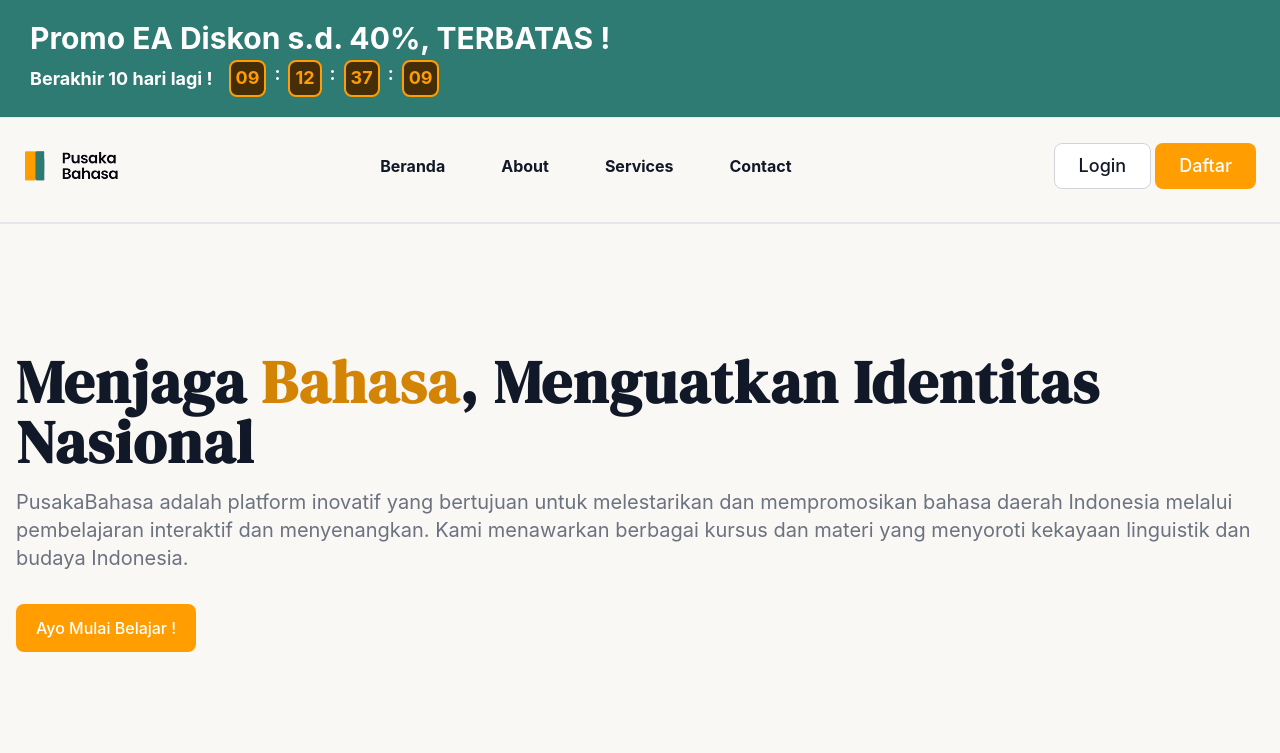
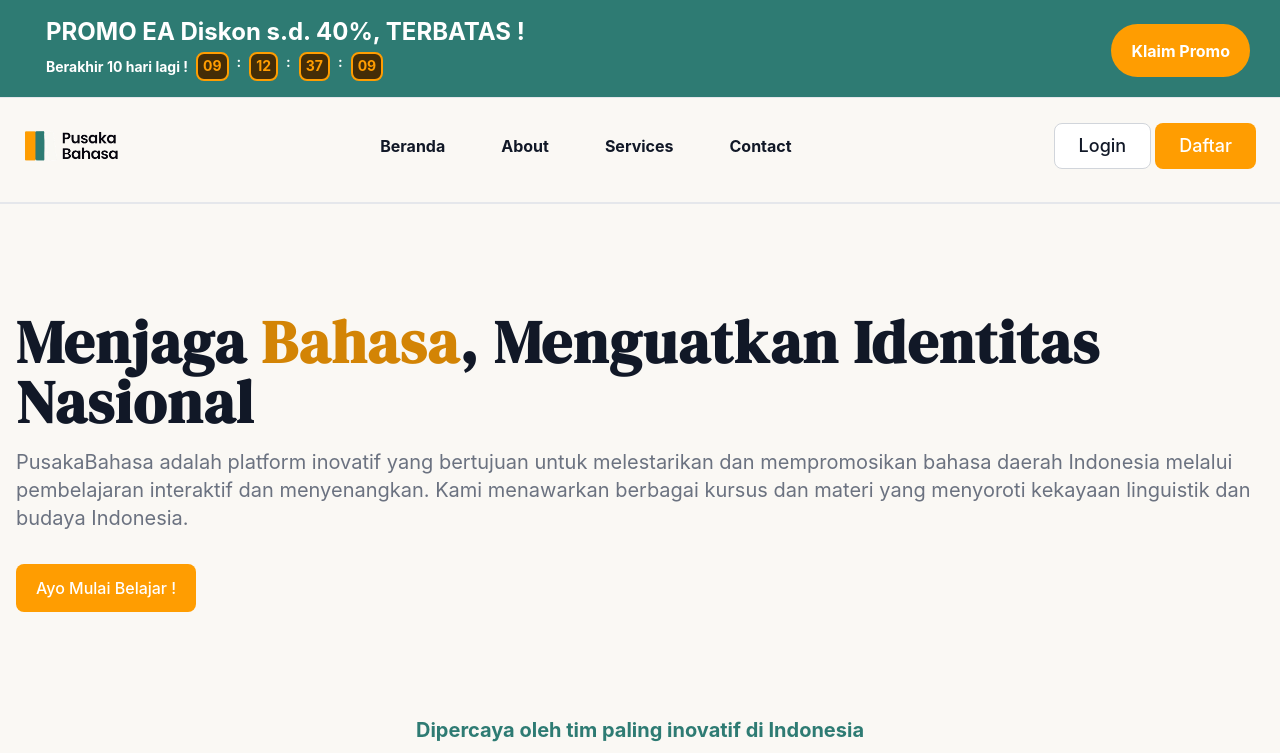
Before and after one commit to Pusaka-Bahasa/pusaka-bahasa, an Astro site: page / in a window 1280 px wide. Shown: the top 753 px of the page. Built offline with nearby package versions, Linux system fonts and the light colour scheme; Astro itself is replaced by a stand-in of ours.

Commit message:
feat: button at banner

```diff
--- a/src/components/Banner.astro
+++ b/src/components/Banner.astro
@@ -1,34 +1,36 @@
-<div id="sticky-banner" tabindex="-1" class="fixed top-0 start-0 z-50 flex justify-between w-full pb-5 pt-5 border-b border-gray-200 bg-primary dark:bg-gray-700 dark:border-gray-600">
-    <div class="flex">
-        <p class="flex" style="margin-left: 30px;">
+<div id="sticky-banner" tabindex="-1" class="fixed justify-between top-0 start-0 z-50 flex w-full border-b border-gray-200 bg-primary dark:bg-gray-700 dark:border-gray-600">
+    <div class="flex p-4" style="margin-left: 30px;">
         <div class="grid text-center gap-1">
-                <span class="text-3xl font-bold text-white">Promo EA Diskon s.d. 40%, TERBATAS !</span>
-                <div class="flex items-center justify-left gap-4">
-                    <span class="text-lg font-bold text-white">
+            <span class="lg:text-2xl font-bold text-white text-xl">PROMO EA Diskon s.d. 40%, TERBATAS !</span>
+            <div class="flex items-center lg:gap-4 gap-2">
+                <span class="lg:text-lg text-sm font-bold text-white">
                     Berakhir 10 hari lagi !
                 </span>
                 <div class="flex gap-2">
                     <div class="countdown-box">
-                            <div id="days" class="text-lg font-bold">00</div>
+                        <div id="days" class="lg:text-lg text-sm font-bold">00</div>
                     </div>
-                        <span class="text-lg font-bold text-white">:</span>
+                    <span class="lg:text-lg text-sm font-bold text-white">:</span>
                     <div class="countdown-box">
-                            <div id="hours" class="text-lg font-bold">00</div>
+                        <div id="hours" class="lg:text-lg text-sm font-bold">00</div>
                     </div>
-                        <span class="text-lg font-bold text-white">:</span>
+                    <span class="lg:text-lg text-sm font-bold text-white">:</span>
                     <div class="countdown-box">
-                            <div id="minutes" class="text-lg font-bold">00</div>
+                        <div id="minutes" class="lg:text-lg text-sm font-bold">00</div>
                     </div>
-                        <span class="text-lg font-bold text-white">:</span>
+                    <span class="lg:text-lg text-sm font-bold text-white">:</span>
                     <div class="countdown-box">
-                            <div id="seconds" class="text-lg font-bold">00</div>
+                        <div id="seconds" class="lg:text-lg text-sm font-bold">00</div>
                     </div>
                 </div>
             </div>
         </div>
-        </p>
+    </div>
+    <div class="flex pt-6 pb-5">
+        <button type="button" style="margin-right: 30px;" class="px-5 text-base font-bold text-center text-white lg:block hidden bg-second rounded-full hover:bg-second">Klaim Promo</button>
     </div>
 </div>
+
 
 <script>
     // Set the date we're counting down to (10 days from now at 00:00)
--- a/src/components/Navbar.astro
+++ b/src/components/Navbar.astro
@@ -1,7 +1,7 @@
 ---
 // Navbar.astro
 ---
-<nav class="bg-original dark:bg-gray-900 fixed w-full z-20 top-0 start-0 border-b-2 border-gray-200 dark:border-gray-600" style="margin-top: 110px;">
+<nav class="bg-original dark:bg-gray-900 fixed w-full z-20 top-0 start-0 border-b-2 border-gray-200 dark:border-gray-600" style="margin-top: 90px;">
     <div class="max-w-screen-xl flex flex-wrap items-center justify-between mx-auto p-6">
       <a href="https://flowbite.com/" class="flex items-center space-x-3 rtl:space-x-reverse">
         <img src="/FullLogo.png" class="h-8" alt="Pusaka Bahasa Logo" />
```
Also changed, not shown: src/asset/styles/global.css. Lines whose indentation alone changed are shown as unchanged.
